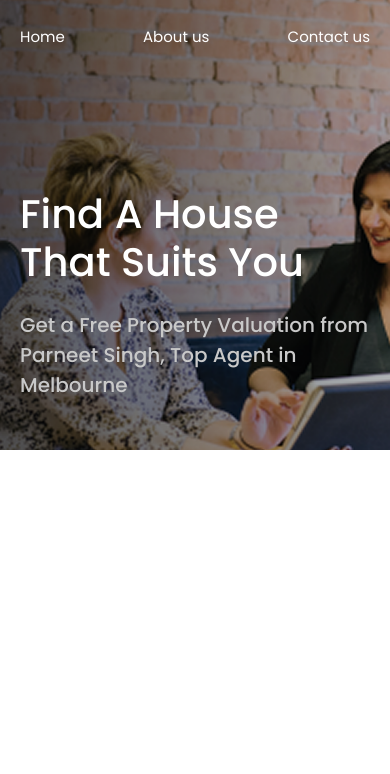
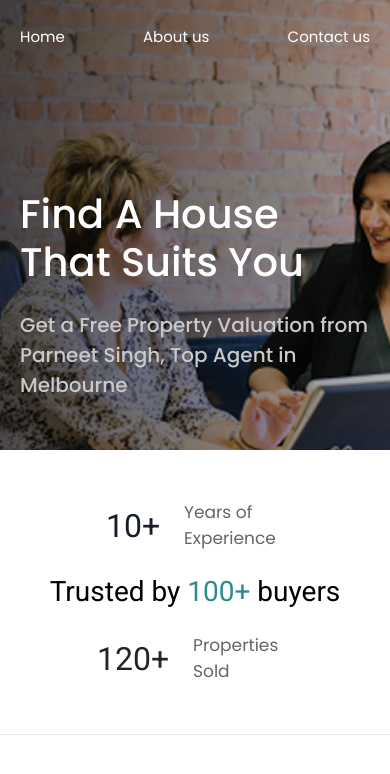
Before and after one commit to developer-meet/Real-Estate-1, a plain HTML site: page index.html in a window 390 px wide. Drawn offline with nearby package versions, Linux system fonts and the light colour scheme.

Commit message:
Complete Quality Section

```diff
--- a/CSS/style.css
+++ b/CSS/style.css
@@ -132,3 +132,58 @@
     font-size: 20px !important;
   }
 }
+
+/* Quality Section */
+
+.quality-sec {
+  border-bottom: 1px solid #e7e9ed;
+}
+
+.quality-sec .quality-box1:first-child,
+.quality-sec .quality-box3:first-child {
+  color: var(--sim-blue);
+}
+
+.quality-sec .quality-box1 > p:nth-child(2),
+.quality-sec .quality-box3 > p:nth-child(2) {
+  color: var(--sim-gray) !important;
+  width: 100px;
+}
+
+.quality-sec .quality-box2 {
+  color: var(--black);
+}
+
+.quality-sec .quality-box2 span {
+  color: var(--sim-dark-green);
+}
+
+@media screen and (max-width: 1050px) {
+  .body .quality-sec {
+    display: block !important;
+  }
+
+  .quality-sec div {
+    justify-content: center;
+  }
+
+  .quality-sec .quality-box2 {
+    text-align: center;
+    margin: 20px 0 !important;
+  }
+}
+
+@media screen and (max-width: 576px) {
+  .body .quality-sec {
+    padding: 50px 20px !important;
+  }
+
+  .quality-sec .quality-box1 > p:nth-child(1),
+  .quality-sec .quality-box3 > p:nth-child(1) {
+    font-size: 32px !important;
+  }
+
+  .quality-sec .quality-box2 {
+    font-size: 28px !important;
+  }
+}
--- a/index.html
+++ b/index.html
@@ -51,6 +51,22 @@
         </p>
       </div>
     </div>
+
+    <div
+      class="quality-sec max-width-1280px mx-auto px-5 py-5 d-flex justify-content-between align-items-center"
+    >
+      <div class="quality-box1 d-flex align-items-center">
+        <p class="roboto fs-48px me-4">10+</p>
+        <p class="poppins fs-17px">Years of Experience</p>
+      </div>
+      <div class="roboto quality-box2 fs-40px">
+        Trusted by <span>100+</span> buyers
+      </div>
+      <div class="quality-box3 d-flex align-items-center">
+        <p class="roboto fs-48px me-4">120+</p>
+        <p class="poppins fs-17px">Properties Sold</p>
+      </div>
+    </div>
   </body>
 
   <!-- Bootstrap JS Link -->
```
